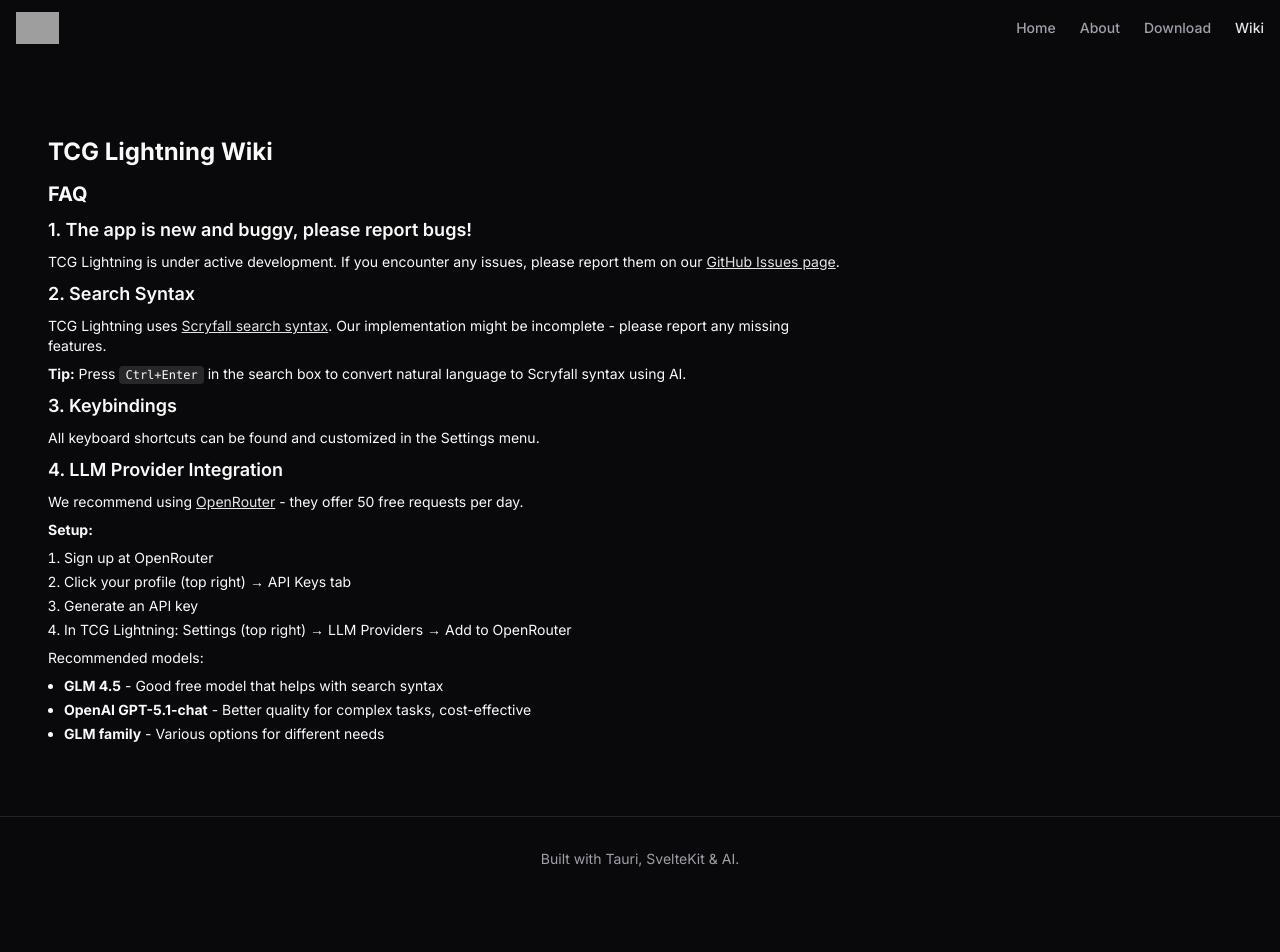
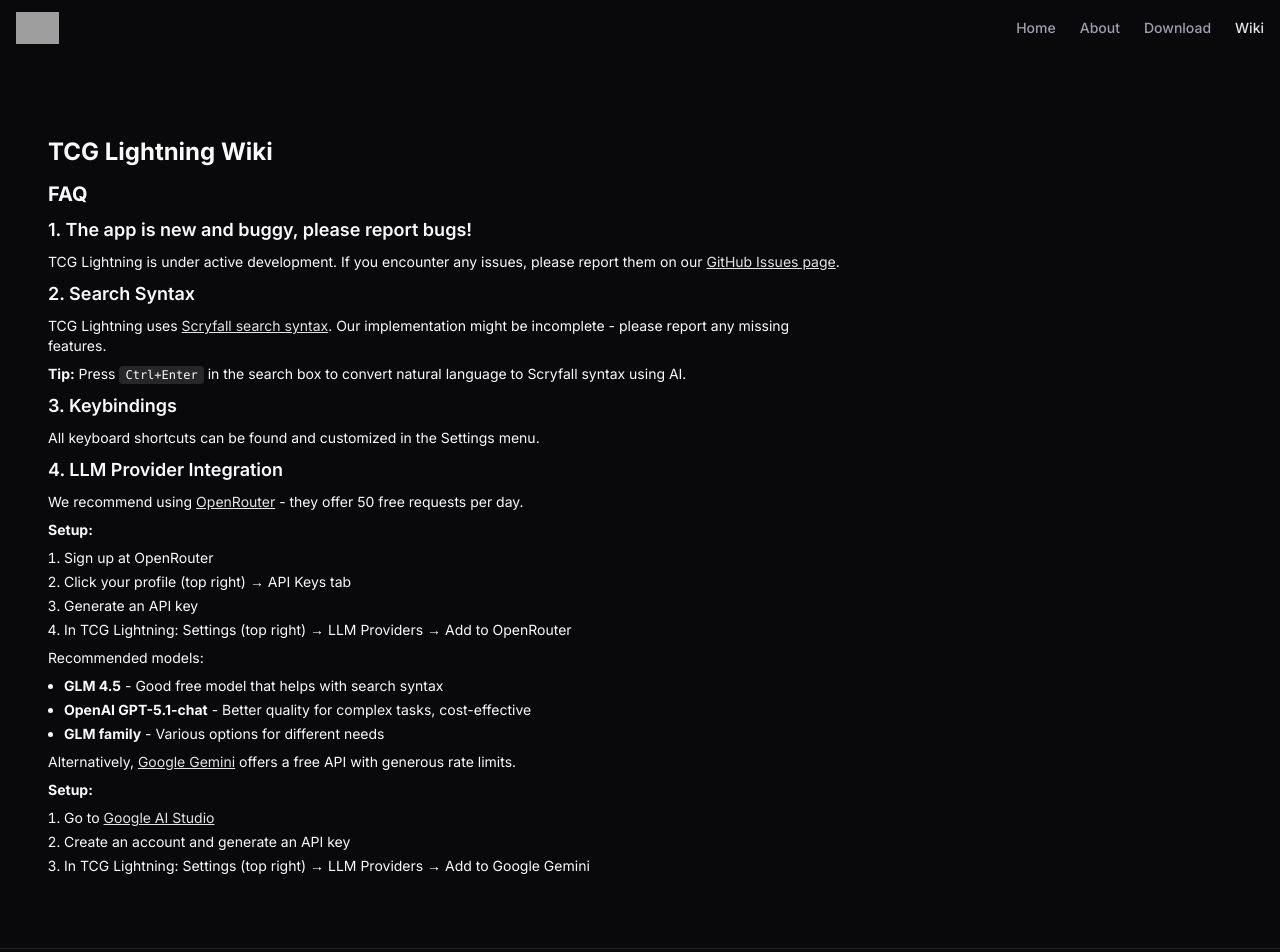
Before and after one commit to Dimfred/tcg-lightning, a SvelteKit app: page /wiki in a window 1280 px wide. Shown: the top 952 px of the page. Before the commit the page ends 901 px from the top, so only its background shows below. Built offline with nearby package versions, Linux system fonts and the light colour scheme; grey boxes are pictures that could not be loaded.

Commit message:
feat: gemini

```diff
--- a/src/lib/components/Navigation.svelte
+++ b/src/lib/components/Navigation.svelte
@@ -88,7 +88,7 @@
     <div class="hidden md:flex items-center gap-6">
       <button
         onclick={() => navigateToSection("hero")}
-        class="text-sm font-medium transition-colors hover:text-primary {isHomePage &&
+        class="text-sm font-medium transition-colors hover:text-primary cursor-pointer {isHomePage &&
         activeSection === 'hero'
           ? 'text-primary'
           : 'text-muted-foreground'}"
@@ -97,7 +97,7 @@
       </button>
       <button
         onclick={() => navigateToSection("about")}
-        class="text-sm font-medium transition-colors hover:text-primary {isHomePage &&
+        class="text-sm font-medium transition-colors hover:text-primary cursor-pointer {isHomePage &&
         activeSection === 'about'
           ? 'text-primary'
           : 'text-muted-foreground'}"
@@ -106,7 +106,7 @@
       </button>
       <button
         onclick={() => navigateToSection("download")}
-        class="text-sm font-medium transition-colors hover:text-primary {isHomePage &&
+        class="text-sm font-medium transition-colors hover:text-primary cursor-pointer {isHomePage &&
         activeSection === 'download'
           ? 'text-primary'
           : 'text-muted-foreground'}"
@@ -157,19 +157,19 @@
       <nav class="p-4 flex flex-col gap-2">
         <button
           onclick={() => navigateToSection("hero")}
-          class="text-lg font-medium py-3 px-4 text-left hover:bg-secondary rounded-md transition-colors"
+          class="text-lg font-medium py-3 px-4 text-left hover:bg-secondary rounded-md transition-colors cursor-pointer"
         >
           Home
         </button>
         <button
           onclick={() => navigateToSection("about")}
-          class="text-lg font-medium py-3 px-4 text-left hover:bg-secondary rounded-md transition-colors"
+          class="text-lg font-medium py-3 px-4 text-left hover:bg-secondary rounded-md transition-colors cursor-pointer"
         >
           About
         </button>
         <button
           onclick={() => navigateToSection("download")}
-          class="text-lg font-medium py-3 px-4 text-left hover:bg-secondary rounded-md transition-colors"
+          class="text-lg font-medium py-3 px-4 text-left hover:bg-secondary rounded-md transition-colors cursor-pointer"
         >
           Download
         </button>
--- a/src/routes/wiki/+page.svelte
+++ b/src/routes/wiki/+page.svelte
@@ -137,6 +137,16 @@
         <li><strong>OpenAI GPT-5.1-chat</strong> - Better quality for complex tasks, cost-effective</li>
         <li><strong>GLM family</strong> - Various options for different needs</li>
       </ul>
+
+      <p>
+        Alternatively, <a href="https://aistudio.google.com/apikey" target="_blank" rel="noopener noreferrer">Google Gemini</a> offers a free API with generous rate limits.
+      </p>
+      <p><strong>Setup:</strong></p>
+      <ol>
+        <li>Go to <a href="https://aistudio.google.com/apikey" target="_blank" rel="noopener noreferrer">Google AI Studio</a></li>
+        <li>Create an account and generate an API key</li>
+        <li>In TCG Lightning: Settings (top right) → LLM Providers → Add to Google Gemini</li>
+      </ol>
     </div>
   </main>
 </div>
```
